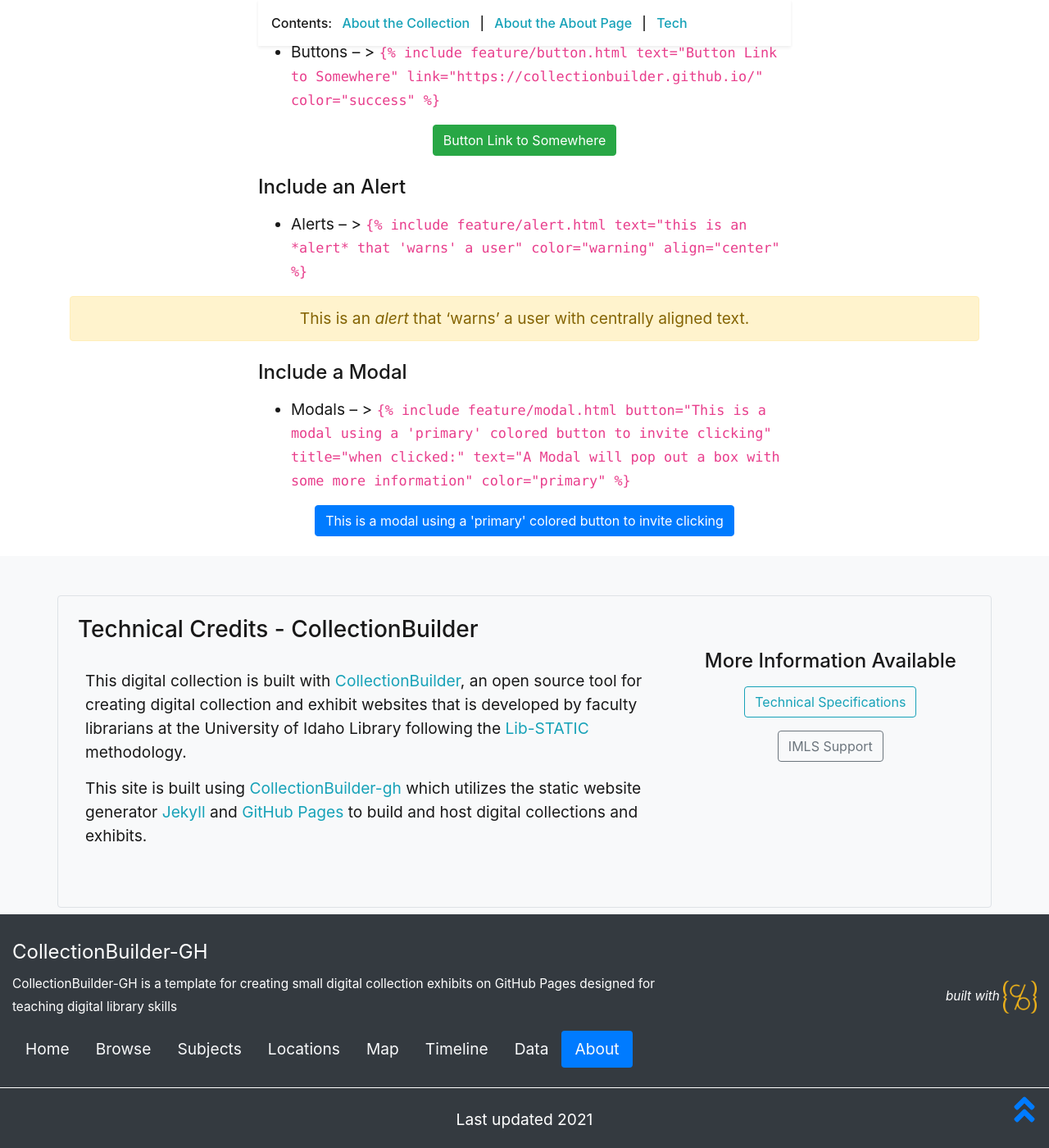
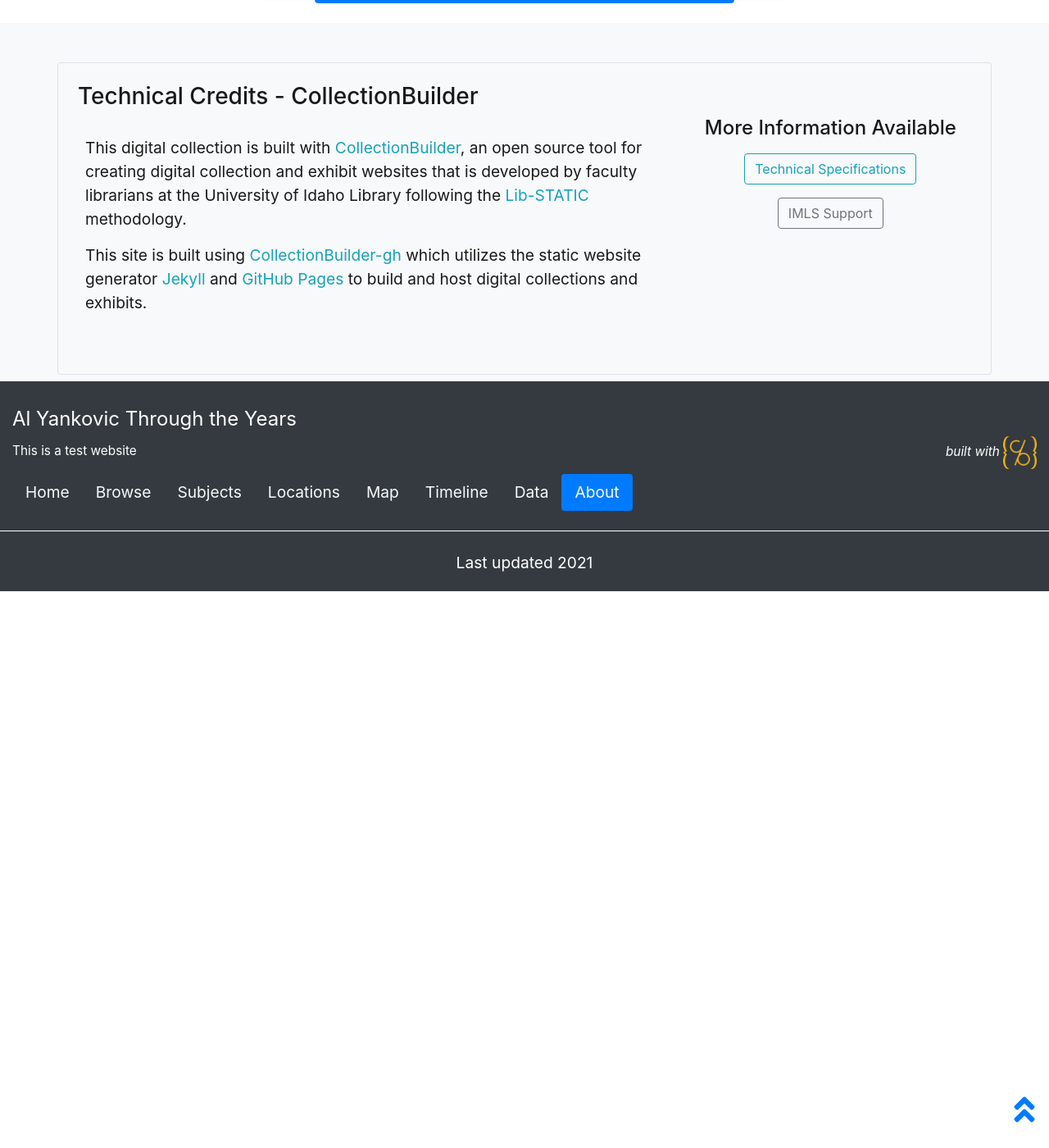
Before and after one commit to lrmarchant/alyankovicthroughtheyears, a Jekyll site: the page built from pages/about.md, in a window 1280 px wide and 1400 px high, scrolled down 4009 px. Shown: the whole window at 82% size. Built offline with Jekyll 4.4.1, drawn with Linux system fonts in a browser that asks for light colours; after the commit the page ends 4730 px from its top, so only the background shows below that; some of the changed text lies outside the part shown; grey boxes are pictures that could not be loaded.

Commit message:
config change

```diff
--- a/_config.yml
+++ b/_config.yml
@@ -8,30 +8,30 @@
 # URL VARIABLES
 #
 # url is your gh-pages base, following the pattern: username.github.io
-url: https://collectionbuilder.github.io
+url: https://lrmarchant.github.io
 # baseurl is your github repository's name prefixed with a /
-baseurl: /collectionbuilder-gh
+baseurl: /alyankovicthroughtheyears
 # location of code, the full url to your github repository
-source-code: https://github.com/CollectionBuilder/collectionbuilder-gh
+source-code: https://lrmarchant.github.io/alyankovicthroughtheyears
 
 ##########
 # SITE SETTINGS
 #
 # title of site appears in banner
-title: CollectionBuilder-GH
+title: Al Yankovic Through the Years
 # tagline, a short phrase that will appear throughout the site in the top banner
-tagline: a template for creating simple digital exhibits
+tagline: Regailing the Champion of Satire
 # description appears in meta tags and other locations
 # this description might appear in search result lists, keep around 160 characters max
-description: "CollectionBuilder-GH is a template for creating small digital collection exhibits on GitHub Pages designed for teaching digital library skills"
+description: "This is a test website"
 # creator of the digital collection, to appear in meta tags; we typically use our GitHub usernames but feel free to just use your name
-author: CollectionBuilder
+author: Liam Marchant
 
 ##########
 # COLLECTION SETTINGS
 #
 # choose metadata: this is the name of the csv file in your _data directory that describes the objects in your collection
-metadata: demo-metadata
+metadata: yankovic_metadata
 
 ##########
 # GOOGLE SERVICES [optional!]
```
